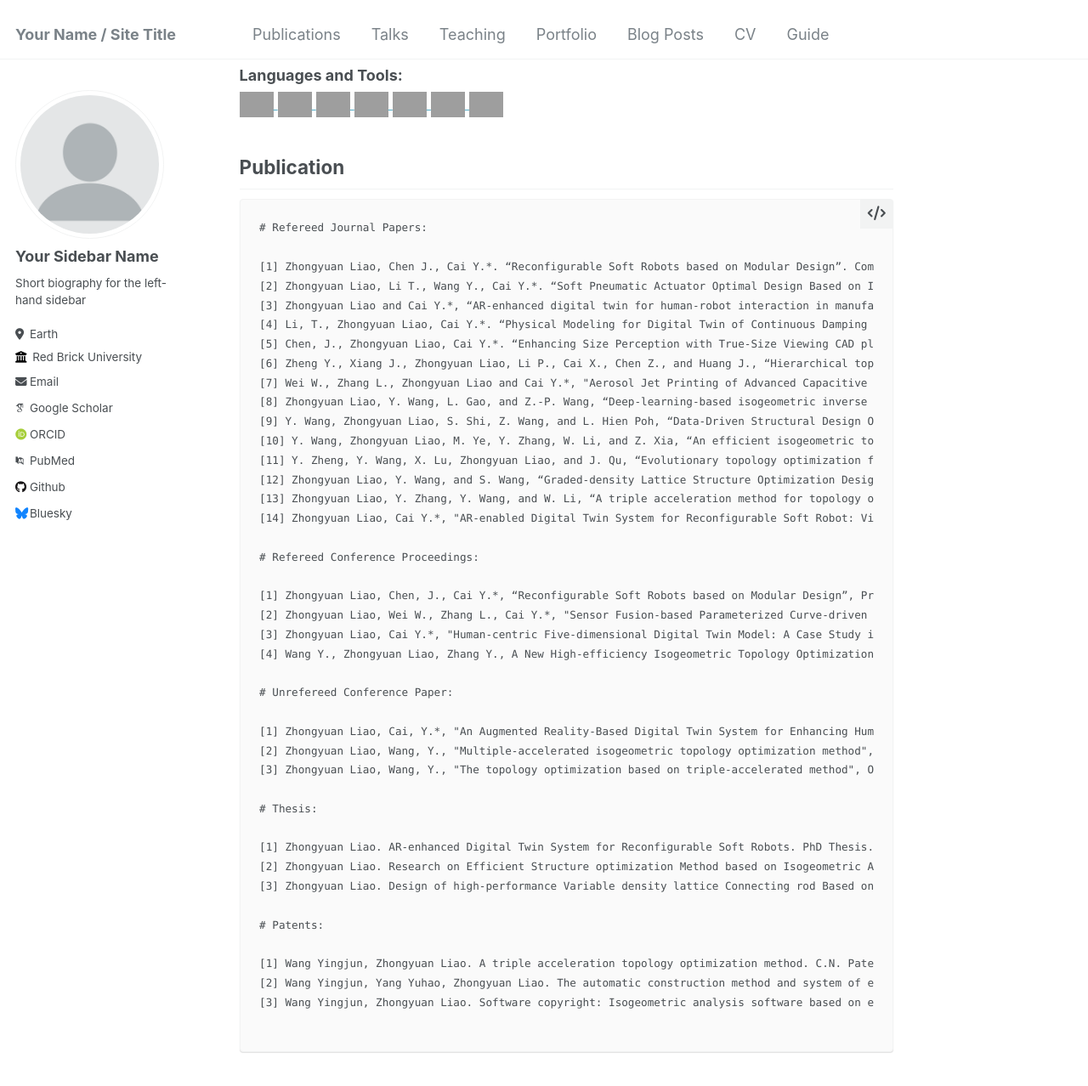
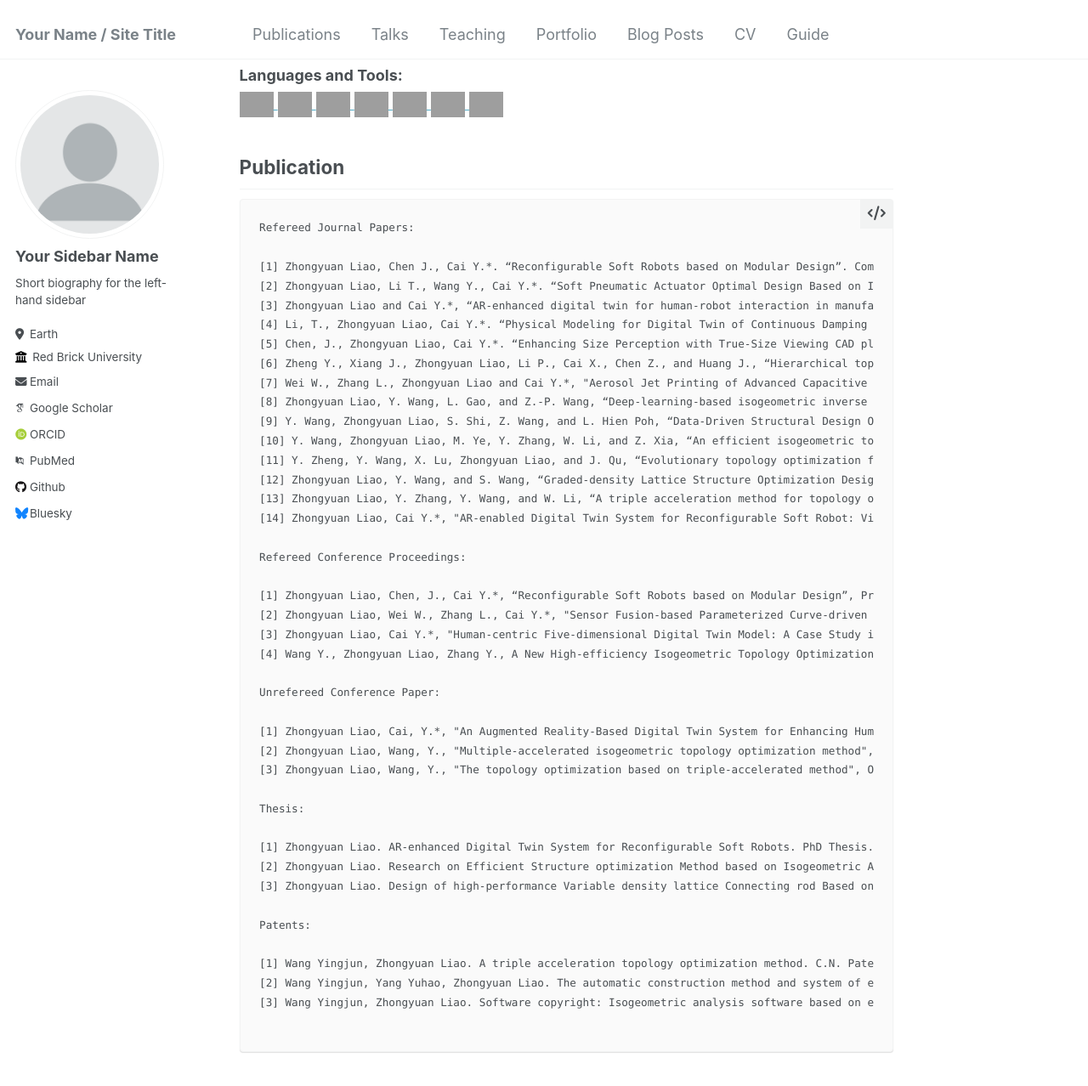
Before and after one commit to yuanzero/yuanzero.github.io, a Jekyll site: the page built from _pages/cv.md, in a window 1280 px wide and 1400 px high, scrolled down 1076 px. Shown: the top 1278 px of the window at 85% size. Built offline with Jekyll 4.4.1, drawn with Linux system fonts in a browser that asks for light colours; some web fonts are replaced; our own code applies the rules of GitHub Pages for plain Markdown files; some of the changed lines change nothing that is shown; grey boxes are pictures that could not be loaded.

Commit message:
Update cv.md

````diff
--- a/_pages/cv.md
+++ b/_pages/cv.md
@@ -35,7 +35,7 @@ B.S. in Mechanical Engineering
 ## Publication
 
 ```
-# Refereed Journal Papers:
+Refereed Journal Papers:
 
 [1] Zhongyuan Liao, Chen J., Cai Y.*. “Reconfigurable Soft Robots based on Modular Design”. Computer-Aided Design and Applications, 20(6), 1141-1153, 2023.
 [2] Zhongyuan Liao, Li T., Wang Y., Cai Y.*. “Soft Pneumatic Actuator Optimal Design Based on Isogeometric Analysis”. Manufacturing Letters, 35: 55-63, 2023.
@@ -52,26 +52,26 @@ B.S. in Mechanical Engineering
 [13] Zhongyuan Liao, Y. Zhang, Y. Wang, and W. Li, “A triple acceleration method for topology optimization”, Structural and Multidisciplinary Optimization, vol. 60, no. 2, pp. 727–744, Aug. 2019.
 [14] Zhongyuan Liao, Cai Y.*, "AR-enabled Digital Twin System for Reconfigurable Soft Robot: Visualization, Control and Interaction". In Preparation.
 
-# Refereed Conference Proceedings:
+Refereed Conference Proceedings:
 
 [1] Zhongyuan Liao, Chen, J., Cai Y.*, “Reconfigurable Soft Robots based on Modular Design”, Proceedings of the 19th annual International CAD Conference, Beijing, China, July 11-13, pp. 324-328, 2022.
 [2] Zhongyuan Liao, Wei W., Zhang L., Cai Y.*, "Sensor Fusion-based Parameterized Curve-driven Modeling for Digital Twin of Reconfigurable Soft Robot". Proceedings of The 6th IEEE/IFToMM International Conference on Reconfigurable Mechanisms and Robots, Chicago, USA, June, 2024.
 [3] Zhongyuan Liao, Cai Y.*, "Human-centric Five-dimensional Digital Twin Model: A Case Study in AR-enhanced Human-Robot Collaboration". Proceedings of The 2024 Flexible Automation and Intelligent Manufacturing International Conference, Taiwan, China, June, 2024.
 [4] Wang Y., Zhongyuan Liao, Zhang Y., A New High-efficiency Isogeometric Topology Optimization. The 13th World Congress of Structural and Multidisciplinary Optimization, May 19-24, 2019, Beijing, China.
 
-# Unrefereed Conference Paper:
+Unrefereed Conference Paper:
 
 [1] Zhongyuan Liao, Cai, Y.*, "An Augmented Reality-Based Digital Twin System for Enhancing Human-Robot Interaction in Manufacturing", Oral presentation. 2023 Annual International Conference for Chinese Scholars in Industrial Engineering, Guangzhou, China, August 10-12, 2023.
 [2] Zhongyuan Liao, Wang, Y., "Multiple-accelerated isogeometric topology optimization method", Poster. Proceedings of Chinese Congress of Theoretical and Applied Mechanics, Hangzhou, China, Summer 2019.
 [3] Zhongyuan Liao, Wang, Y., "The topology optimization based on triple-accelerated method", Oral presentation. Proceedings of 2018 National Conference on Solid Mechanics, Harbin, China, Winter 2018.
 
-# Thesis:
+Thesis:
 
 [1] Zhongyuan Liao. AR-enhanced Digital Twin System for Reconfigurable Soft Robots. PhD Thesis. The Hong Kong University of Science and Technology.
 [2] Zhongyuan Liao. Research on Efficient Structure optimization Method based on Isogeometric Analysis. Master Thesis. South China University of Technology.
 [3] Zhongyuan Liao. Design of high-performance Variable density lattice Connecting rod Based on Topology Optimization. Bachelor Thesis. South China University of Technology.
 
-# Patents:
+Patents:
 
 [1] Wang Yingjun, Zhongyuan Liao. A triple acceleration topology optimization method. C.N. Patent: CN109840348B, issued in 2023.
 [2] Wang Yingjun, Yang Yuhao, Zhongyuan Liao. The automatic construction method and system of editable model with equal geometric topology optimization results. C.N. Patent: CN112926207B, issued in 2022.
````
